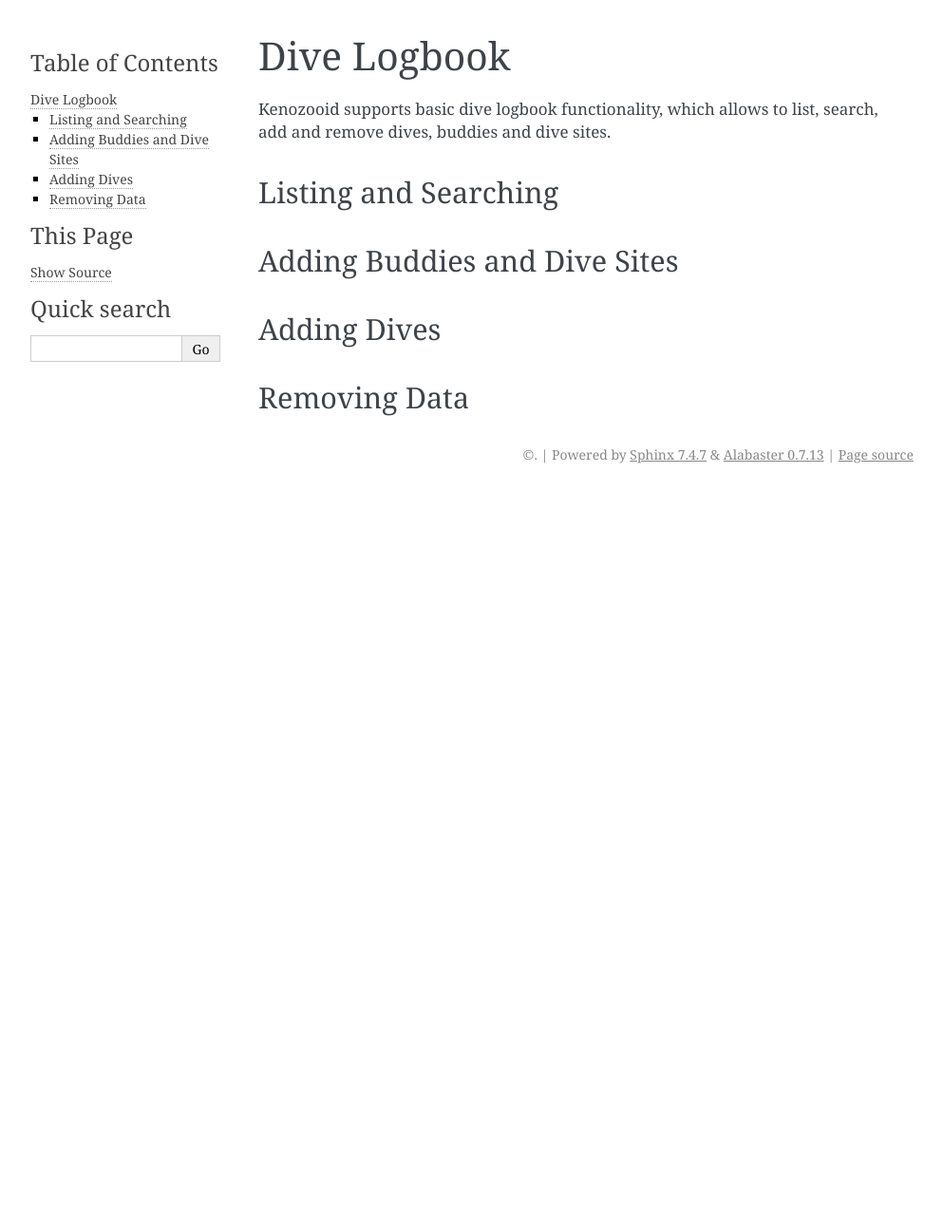
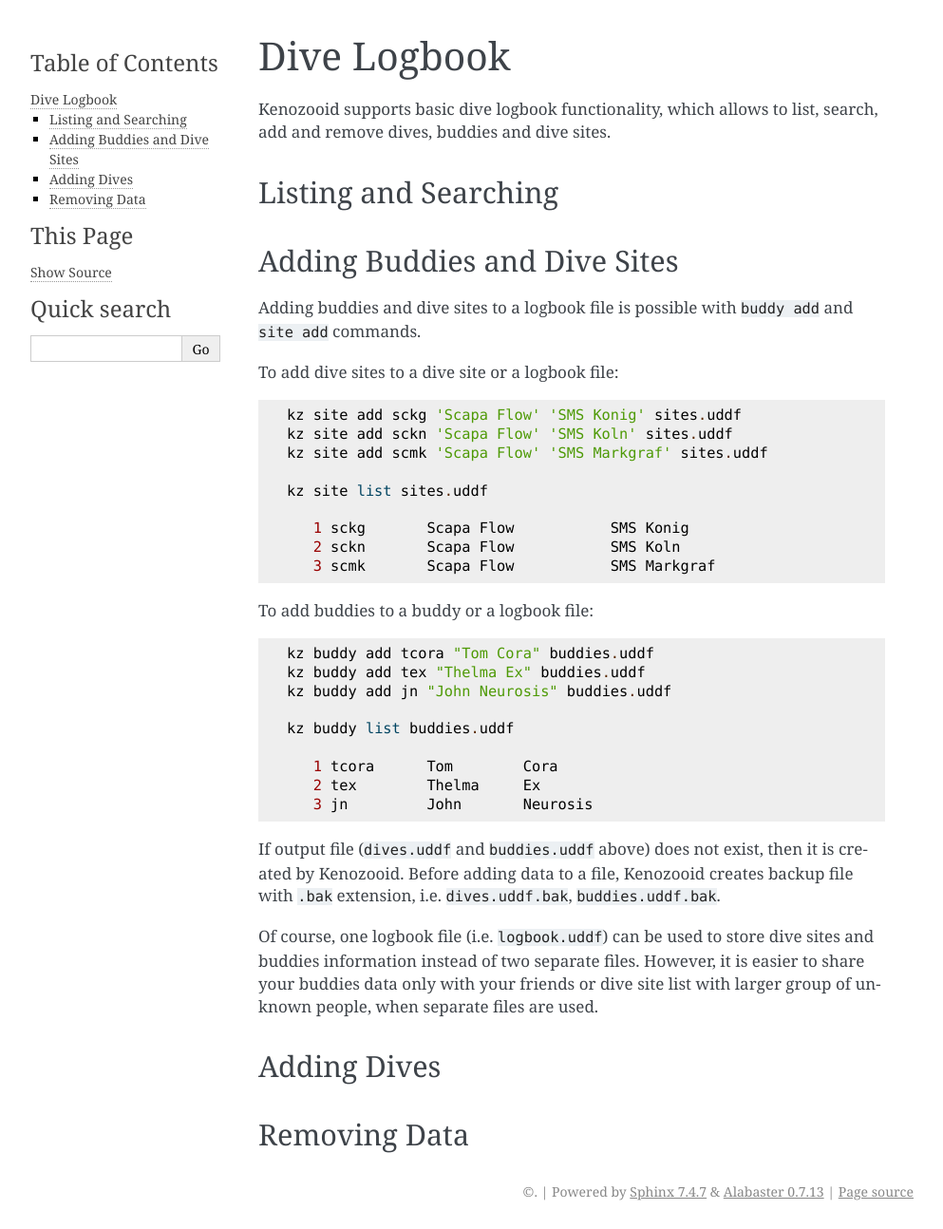
Before and after one commit to gitGNU/gnu_kenozooid, a Sphinx documentation site: the page built from doc/user/logbook.rst, in a window 1280 px wide. Shown: the whole page at 95% size, without its empty margins (148-1141 px from the left). Built offline with Sphinx 7.4.7, drawn with Linux system fonts in a browser that asks for light colours; before the commit the page ends 900 px from its top, so only the background shows below that.

Commit message:
- described adding dive sites and buddies in user manual - example buddies and dive sites files created

```diff
--- a/doc/user/logbook.rst
+++ b/doc/user/logbook.rst
@@ -10,6 +10,41 @@ Listing and Searching
 
 Adding Buddies and Dive Sites
 -----------------------------
+Adding buddies and dive sites to a logbook file is possible with ``buddy add``
+and ``site add`` commands.
+
+To add dive sites to a dive site or a logbook file::
+
+    kz site add sckg 'Scapa Flow' 'SMS Konig' sites.uddf
+    kz site add sckn 'Scapa Flow' 'SMS Koln' sites.uddf
+    kz site add scmk 'Scapa Flow' 'SMS Markgraf' sites.uddf
+
+    kz site list sites.uddf
+
+       1 sckg       Scapa Flow           SMS Konig
+       2 sckn       Scapa Flow           SMS Koln
+       3 scmk       Scapa Flow           SMS Markgraf
+
+To add buddies to a buddy or a logbook file::
+
+    kz buddy add tcora "Tom Cora" buddies.uddf
+    kz buddy add tex "Thelma Ex" buddies.uddf
+    kz buddy add jn "John Neurosis" buddies.uddf
+
+    kz buddy list buddies.uddf
+
+       1 tcora      Tom        Cora
+       2 tex        Thelma     Ex
+       3 jn         John       Neurosis
+
+If output file (``dives.uddf`` and ``buddies.uddf`` above) does not exist, then
+it is created by Kenozooid. Before adding data to a file, Kenozooid creates
+backup file with ``.bak`` extension, i.e. ``dives.uddf.bak``, ``buddies.uddf.bak``.
+
+Of course, one logbook file (i.e. ``logbook.uddf``) can be used to store dive
+sites and buddies information instead of two separate files. However, it is
+easier to share your buddies data only with your friends or dive site list with
+larger group of unknown people, when separate files are used.
 
 Adding Dives
 ------------
```
Also changed, not shown: 2 other files.
